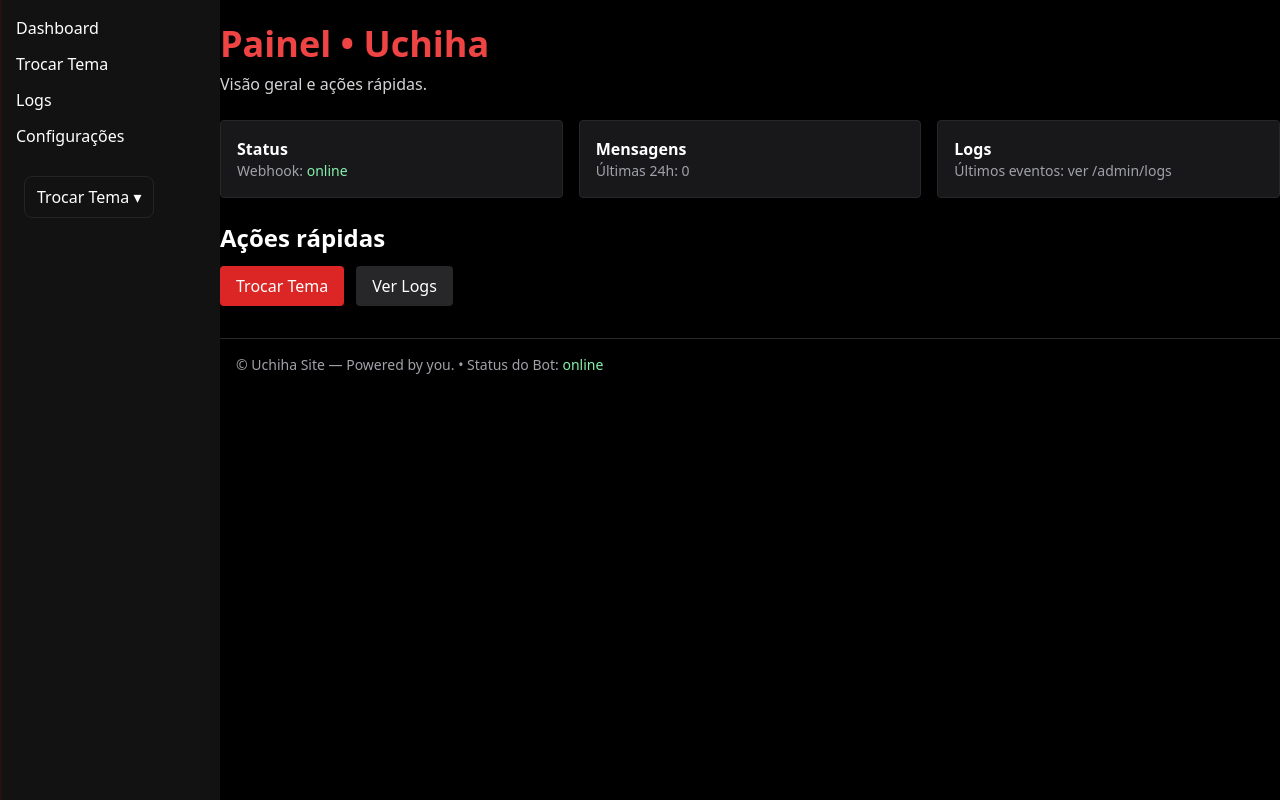
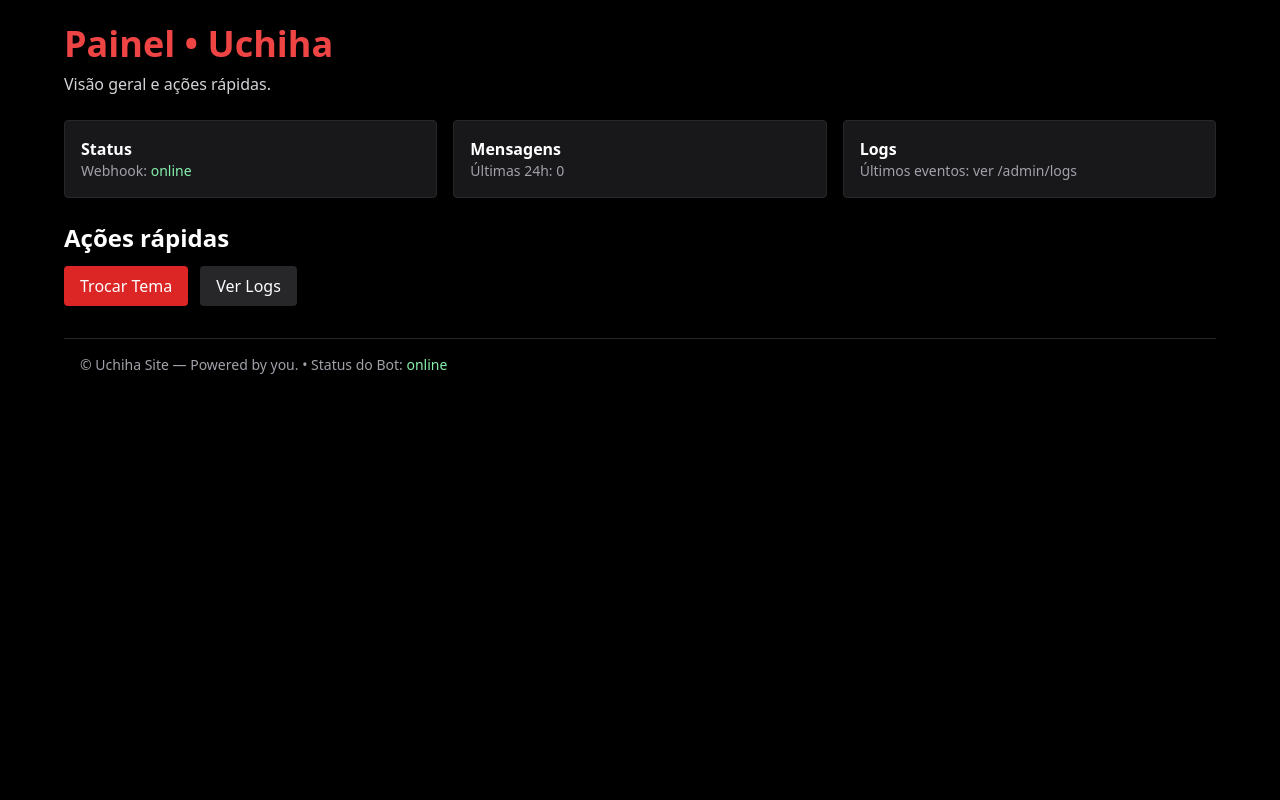
Before and after one commit to rubensilver/uchiha-site, a Next.js app: page /admin in a window 1280 px wide. Built offline with nearby package versions, Linux system fonts and the light colour scheme; no server answers.

Commit message:
Update layout.tsx

```diff
--- a/app/admin/layout.tsx
+++ b/app/admin/layout.tsx
@@ -1,11 +1,11 @@
-import { ReactNode } from "react";
-import Sidebar from "@/components/Sidebar";
+import React from "react";
 
-export default function AdminLayout({ children }: { children: ReactNode }) {
+export default function AdminLayout(
+  { children }: { children: React.ReactNode }
+) {
   return (
-    <div className="min-h-screen bg-black text-white flex">
-      <Sidebar />
-      <div className="flex-1">{children}</div>
+    <div className="min-h-screen bg-black text-white">
+      {children}
     </div>
   );
 }
```
